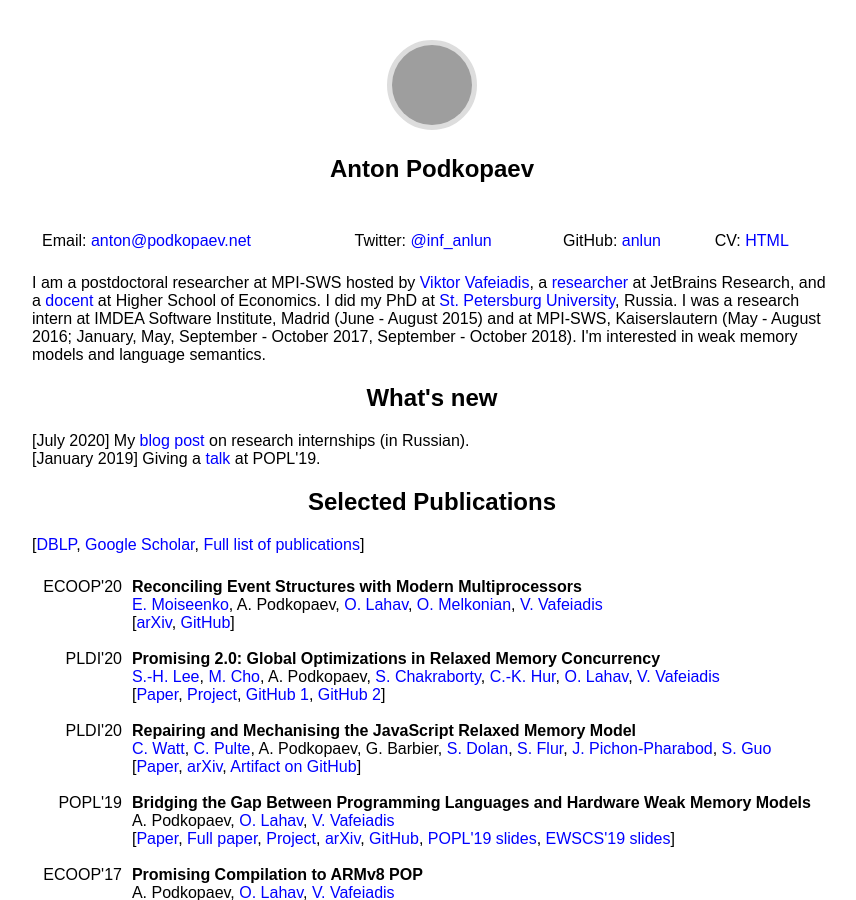
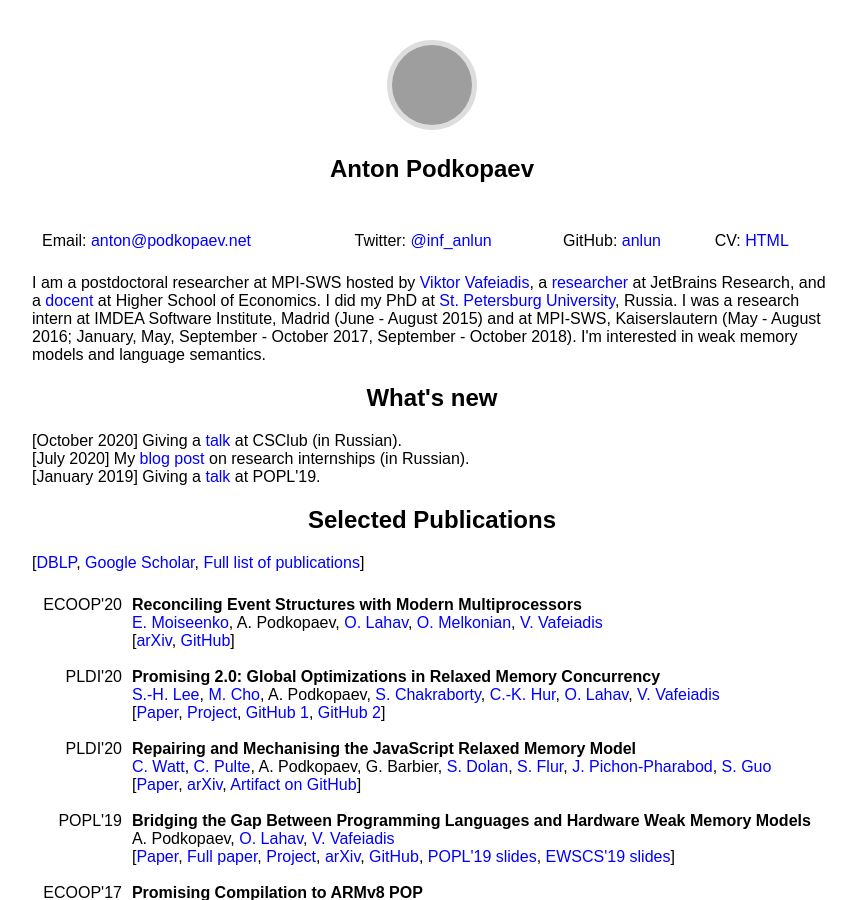
Before and after one commit to anlun/anlun.github.io, a Jekyll site: the page built from index.html, in a window 1280 px wide and 900 px high. Shown: the whole window, without its empty margins (208-1064 px from the left). Built offline with Jekyll 4.4.1, drawn with Linux system fonts in a browser that asks for light colours; some web fonts are replaced; grey boxes are pictures that could not be loaded.

Commit message:
A link to CSClub talk.

```diff
--- a/index.html
+++ b/index.html
@@ -48,6 +48,8 @@ I'm interested in weak memory models and language semantics.
 <div class="divider"></div>
 <section>
   <center><h1> What's new </h1></center>
+  [October 2020] Giving a <a href="https://compsciclub.ru/courses/csseminar/2020-autumn/classes/6061/">talk</a> at CSClub (in Russian).
+  <br/>
   [July 2020] My <a href="https://habr.com/en/company/jetbrains-education/blog/508174/">blog post</a> on research internships (in Russian).
   <br/>
   [January 2019] Giving a <a href="https://popl19.sigplan.org/event/popl-2019-research-papers-bridging-the-gap-between-programming-languages-and-hardware-weak-memory-models">talk</a> at POPL'19.
```
